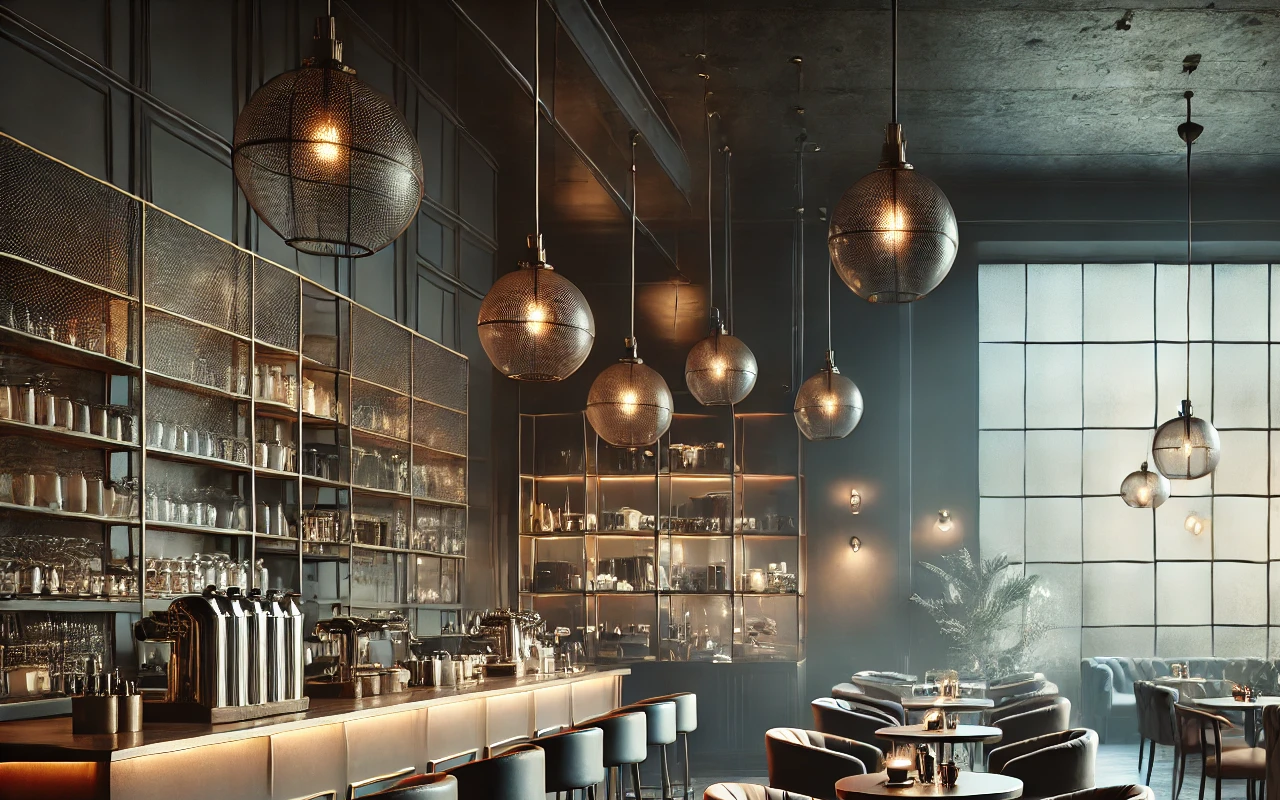
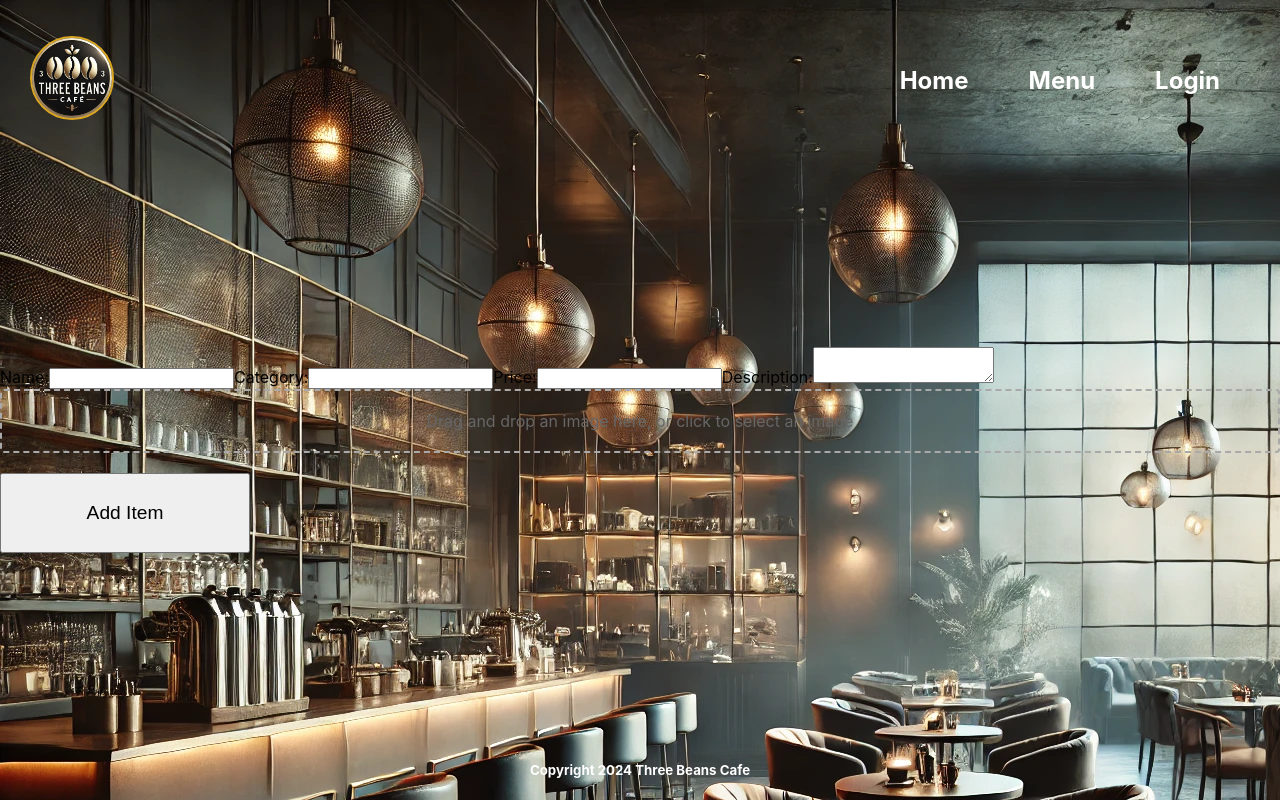
Before and after one commit to Three-Beans-App/client, a React (Create React App) app: page /addItem in a window 1280 px wide. Before the commit this address had no page. Built offline with nearby package versions, Linux system fonts and the light colour scheme.

Commit message:
fix: import changes

```diff
--- a/src/App.jsx
+++ b/src/App.jsx
@@ -6,7 +6,8 @@ import LoginPage from "./pages/LoginPage";
 import SignUpPage from "./pages/SignUpPage";
 import HistoryPage from "./pages/HistoryPage";
 import FavouritePage from "./pages/FavouritePage"
-import CartPage from "./pages/CartPage"
+import CartPage from "./pages/CartPage";
+import AddItemPage from "./pages/AddItemPage";
 
 
 
@@ -21,6 +22,7 @@ function App() {
           <Route path="favourite" element={<FavouritePage />} />
           <Route path="history" element={<HistoryPage />} />
           <Route path="cart" element={<CartPage />} />
+          <Route path="addItem" element={<AddItemPage />} />
         </Route>
       </Routes>
   );
--- a/src/pages/AddItemPage.jsx
+++ b/src/pages/AddItemPage.jsx
@@ -1,16 +1,16 @@
 import '../styles/pages/AddItemPage.css';
 import React, { useState, useCallback } from 'react';
-import { useHistory } from 'react-router-dom';
+import { useNavigate } from 'react-router-dom';
 import { useDropzone } from 'react-dropzone';
 
 
-export default function AddItem() {
+export default function AddItemPage() {
     const [name, setName] = useState("");
     const [category, setCategory] = useState("");
     const [price, setPrice] = useState("");
     const [description, setDescription] = useState("");
     const [image, setImage] = useState(null);
-    const history = useHistory();
+    const history = useNavigate();
 
     const onDrop = useCallback((acceptedFiles) => {
         setImage(acceptedFiles[0]);
--- a/src/styles/pages/AddItemPage.css
+++ b/src/styles/pages/AddItemPage.css
@@ -1,5 +1,5 @@
 .dropzone {
-    border: 2px dashed #007bff;
+    border: 2px dashed darkgray;
     border-radius: 4px;
     padding: 20px;
     text-align: center;
```
